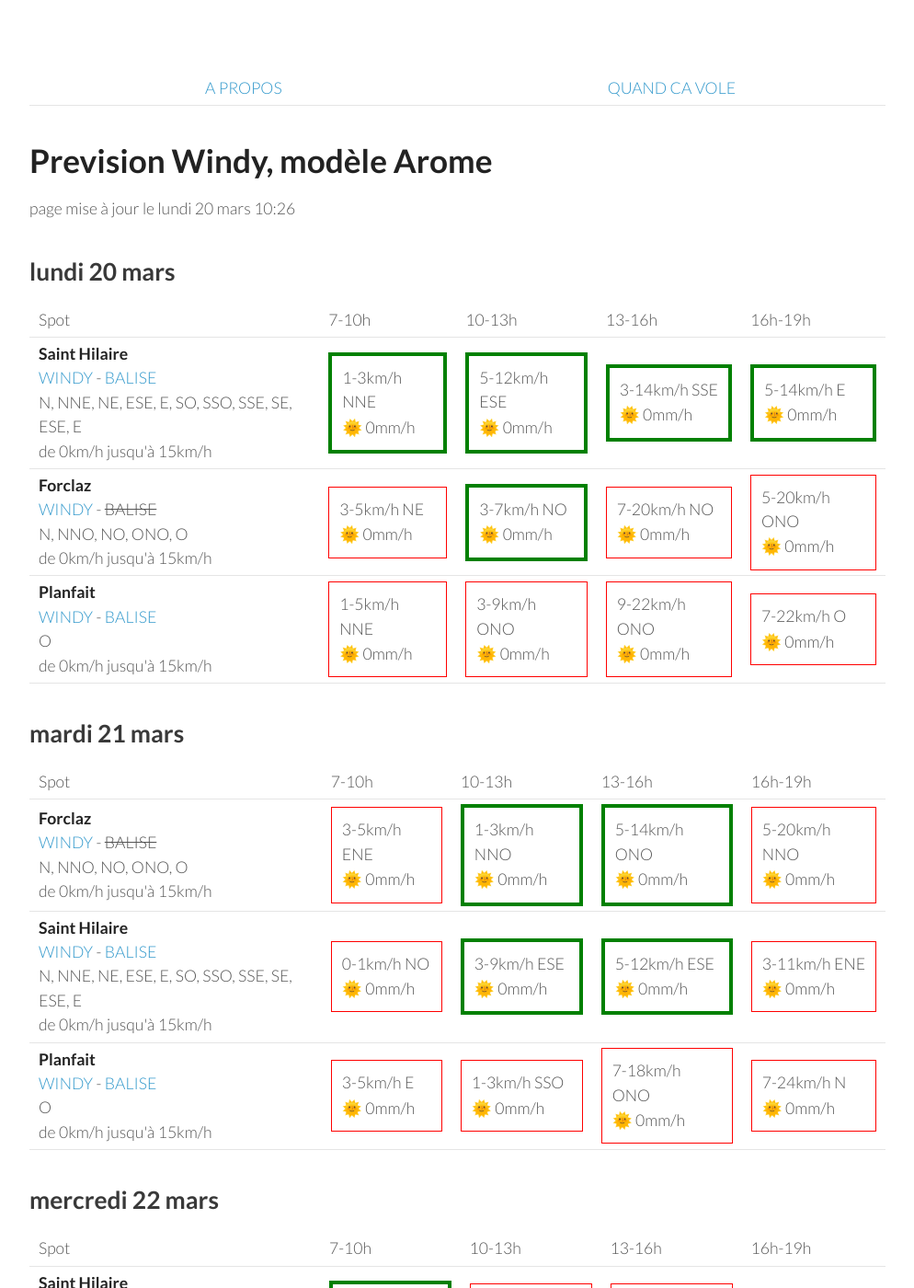
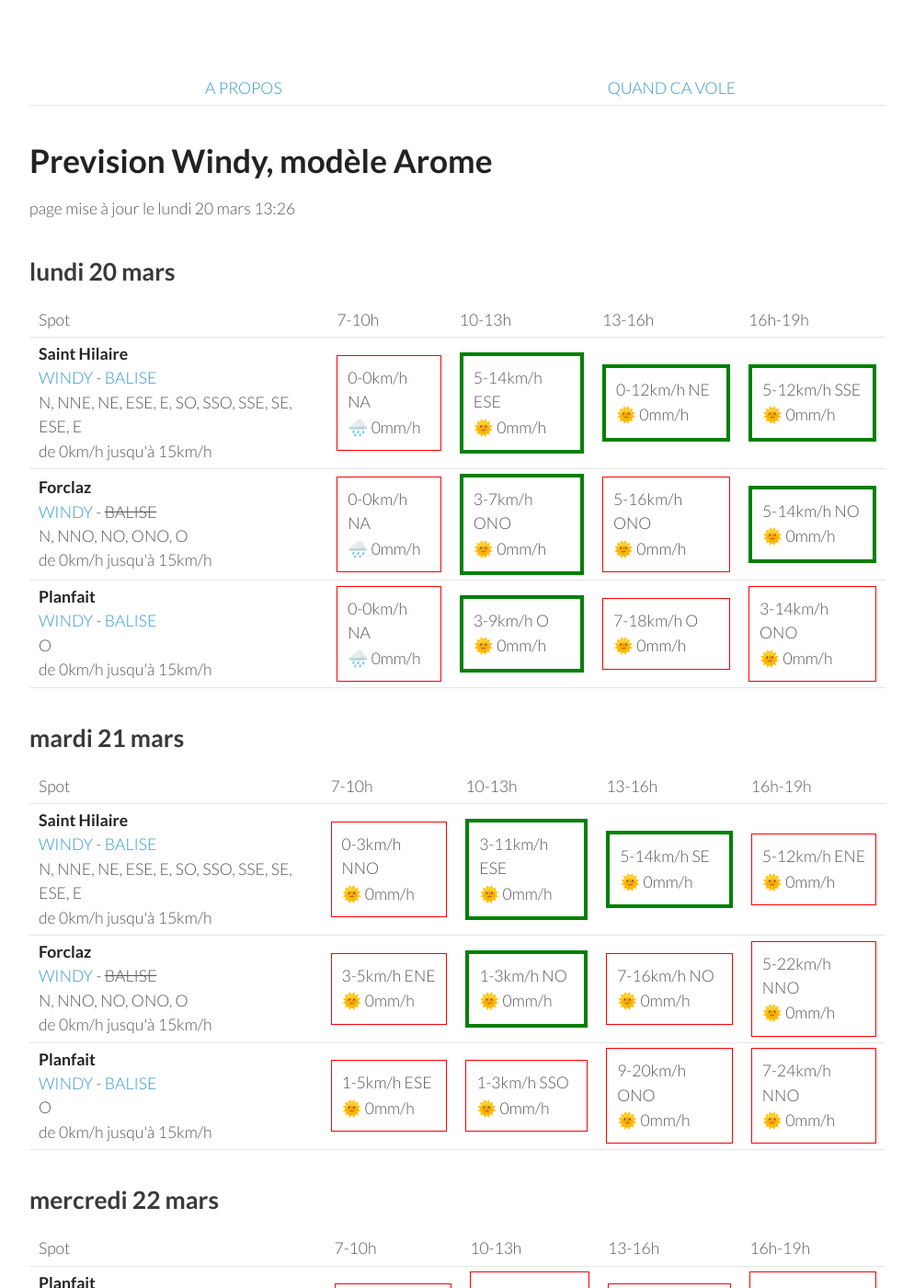
Before and after one commit to parapente-dans-le-nord/parapente-dans-le-nord.github.io, a Jekyll site: the page built from alpes_nord.markdown, in a window 1280 px wide and 1400 px high. Shown: the whole window at 92% size, without its empty margins (26-1020 px from the left). Built offline with Jekyll 4.4.1, drawn with Linux system fonts in a browser that asks for light colours; some of the changed text lies outside the part shown.

Commit message:
update index.markdown

```diff
--- a/alpes_nord.markdown
+++ b/alpes_nord.markdown
@@ -7,7 +7,7 @@ title:  "Tous les spots"
 {: .links}
 
 # Prevision Windy, modèle Arome
-page mise à jour le lundi 20 mars 10:26
+page mise à jour le lundi 20 mars 13:26
 
 ## lundi 20 mars
 
@@ -24,31 +24,28 @@ page mise à jour le lundi 20 mars 10:26
 <tr>
         <td><strong>Saint Hilaire</strong><br><a href="https://windy.com/45.307/5.888?45.087,5.889,9,m:eUFagkX">WINDY</a> - <span class=""><a href="http://www.balisemeteo.com/balise.php?idBalise=61">BALISE</a> </span><br> <span class="vent-favorable">N, NNE, NE, ESE, E, SO, SSO, SSE, SE, ESE, E</span><br><span class="force-vent">de 0km/h jusqu'à 15km/h</span> </td>
 
-            <td><div class="flyable"><p>1-3km/h NNE</p><p>🌞 0mm/h</p></div></td>
-            <td><div class="flyable"><p>5-12km/h ESE</p><p>🌞 0mm/h</p></div></td>
-            <td><div class="flyable"><p>3-14km/h SSE</p><p>🌞 0mm/h</p></div></td>
-            <td><div class="flyable"><p>5-14km/h E</p><p>🌞 0mm/h</p></div></td>
-
+            <td><div class="not-flyable"><p>0-0km/h NA</p><p>🌧️ 0mm/h</p></div></td>
+            <td><div class="flyable"><p>5-14km/h ESE</p><p>🌞 0mm/h</p></div></td>
+            <td><div class="flyable"><p>0-12km/h NE</p><p>🌞 0mm/h</p></div></td>
+            <td><div class="flyable"><p>5-12km/h SSE</p><p>🌞 0mm/h</p></div></td>
 
     </tr>
 <tr>
         <td><strong>Forclaz</strong><br><a href="https://windy.com/45.814/6.247?45.375,6.246,8,m:eVwaglz">WINDY</a> - <span class="no-balise"> BALISE </span><br> <span class="vent-favorable">N, NNO, NO, ONO, O</span><br><span class="force-vent">de 0km/h jusqu'à 15km/h</span> </td>
 
-            <td><div class="not-flyable"><p>3-5km/h NE</p><p>🌞 0mm/h</p></div></td>
-            <td><div class="flyable"><p>3-7km/h NO</p><p>🌞 0mm/h</p></div></td>
-            <td><div class="not-flyable"><p>7-20km/h NO</p><p>🌞 0mm/h</p></div></td>
-            <td><div class="not-flyable"><p>5-20km/h ONO</p><p>🌞 0mm/h</p></div></td>
-
+            <td><div class="not-flyable"><p>0-0km/h NA</p><p>🌧️ 0mm/h</p></div></td>
+            <td><div class="flyable"><p>3-7km/h ONO</p><p>🌞 0mm/h</p></div></td>
+            <td><div class="not-flyable"><p>5-16km/h ONO</p><p>🌞 0mm/h</p></div></td>
+            <td><div class="flyable"><p>5-14km/h NO</p><p>🌞 0mm/h</p></div></td>
 
     </tr>
 <tr>
         <td><strong>Planfait</strong><br><a href="https://windy.com/45.853/6.223?45.415,6.223,8">WINDY</a> - <span class=""><a href="https://www.openwindmap.org/PP496">BALISE</a> </span><br> <span class="vent-favorable">O</span><br><span class="force-vent">de 0km/h jusqu'à 15km/h</span> </td>
 
-            <td><div class="not-flyable"><p>1-5km/h NNE</p><p>🌞 0mm/h</p></div></td>
-            <td><div class="not-flyable"><p>3-9km/h ONO</p><p>🌞 0mm/h</p></div></td>
-            <td><div class="not-flyable"><p>9-22km/h ONO</p><p>🌞 0mm/h</p></div></td>
-            <td><div class="not-flyable"><p>7-22km/h O</p><p>🌞 0mm/h</p></div></td>
-
+            <td><div class="not-flyable"><p>0-0km/h NA</p><p>🌧️ 0mm/h</p></div></td>
+            <td><div class="flyable"><p>3-9km/h O</p><p>🌞 0mm/h</p></div></td>
+            <td><div class="not-flyable"><p>7-18km/h O</p><p>🌞 0mm/h</p></div></td>
+            <td><div class="not-flyable"><p>3-14km/h ONO</p><p>🌞 0mm/h</p></div></td>
 
     </tr>
 
@@ -68,32 +65,32 @@ page mise à jour le lundi 20 mars 10:26
       <td>16h-19h</td>
     </tr>
 <tr>
-        <td><strong>Forclaz</strong><br><a href="https://windy.com/45.814/6.247?45.375,6.246,8,m:eVwaglz">WINDY</a> - <span class="no-balise"> BALISE </span><br> <span class="vent-favorable">N, NNO, NO, ONO, O</span><br><span class="force-vent">de 0km/h jusqu'à 15km/h</span> </td>
+        <td><strong>Saint Hilaire</strong><br><a href="https://windy.com/45.307/5.888?45.087,5.889,9,m:eUFagkX">WINDY</a> - <span class=""><a href="http://www.balisemeteo.com/balise.php?idBalise=61">BALISE</a> </span><br> <span class="vent-favorable">N, NNE, NE, ESE, E, SO, SSO, SSE, SE, ESE, E</span><br><span class="force-vent">de 0km/h jusqu'à 15km/h</span> </td>
 
-            <td><div class="not-flyable"><p>3-5km/h ENE</p><p>🌞 0mm/h</p></div></td>
-            <td><div class="flyable"><p>1-3km/h NNO</p><p>🌞 0mm/h</p></div></td>
-            <td><div class="flyable"><p>5-14km/h ONO</p><p>🌞 0mm/h</p></div></td>
-            <td><div class="not-flyable"><p>5-20km/h NNO</p><p>🌞 0mm/h</p></div></td>
+            <td><div class="not-flyable"><p>0-3km/h NNO</p><p>🌞 0mm/h</p></div></td>
+            <td><div class="flyable"><p>3-11km/h ESE</p><p>🌞 0mm/h</p></div></td>
+            <td><div class="flyable"><p>5-14km/h SE</p><p>🌞 0mm/h</p></div></td>
+            <td><div class="not-flyable"><p>5-12km/h ENE</p><p>🌞 0mm/h</p></div></td>
 
 
     </tr>
 <tr>
-        <td><strong>Saint Hilaire</strong><br><a href="https://windy.com/45.307/5.888?45.087,5.889,9,m:eUFagkX">WINDY</a> - <span class=""><a href="http://www.balisemeteo.com/balise.php?idBalise=61">BALISE</a> </span><br> <span class="vent-favorable">N, NNE, NE, ESE, E, SO, SSO, SSE, SE, ESE, E</span><br><span class="force-vent">de 0km/h jusqu'à 15km/h</span> </td>
+        <td><strong>Forclaz</strong><br><a href="https://windy.com/45.814/6.247?45.375,6.246,8,m:eVwaglz">WINDY</a> - <span class="no-balise"> BALISE </span><br> <span class="vent-favorable">N, NNO, NO, ONO, O</span><br><span class="force-vent">de 0km/h jusqu'à 15km/h</span> </td>
 
-            <td><div class="not-flyable"><p>0-1km/h NO</p><p>🌞 0mm/h</p></div></td>
-            <td><div class="flyable"><p>3-9km/h ESE</p><p>🌞 0mm/h</p></div></td>
-            <td><div class="flyable"><p>5-12km/h ESE</p><p>🌞 0mm/h</p></div></td>
-            <td><div class="not-flyable"><p>3-11km/h ENE</p><p>🌞 0mm/h</p></div></td>
+            <td><div class="not-flyable"><p>3-5km/h ENE</p><p>🌞 0mm/h</p></div></td>
+            <td><div class="flyable"><p>1-3km/h NO</p><p>🌞 0mm/h</p></div></td>
+            <td><div class="not-flyable"><p>7-16km/h NO</p><p>🌞 0mm/h</p></div></td>
+            <td><div class="not-flyable"><p>5-22km/h NNO</p><p>🌞 0mm/h</p></div></td>
 
 
     </tr>
 <tr>
         <td><strong>Planfait</strong><br><a href="https://windy.com/45.853/6.223?45.415,6.223,8">WINDY</a> - <span class=""><a href="https://www.openwindmap.org/PP496">BALISE</a> </span><br> <span class="vent-favorable">O</span><br><span class="force-vent">de 0km/h jusqu'à 15km/h</span> </td>
 
-            <td><div class="not-flyable"><p>3-5km/h E</p><p>🌞 0mm/h</p></div></td>
+            <td><div class="not-flyable"><p>1-5km/h ESE</p><p>🌞 0mm/h</p></div></td>
             <td><div class="not-flyable"><p>1-3km/h SSO</p><p>🌞 0mm/h</p></div></td>
-            <td><div class="not-flyable"><p>7-18km/h ONO</p><p>🌞 0mm/h</p></div></td>
-            <td><div class="not-flyable"><p>7-24km/h N</p><p>🌞 0mm/h</p></div></td>
+            <td><div class="not-flyable"><p>9-20km/h ONO</p><p>🌞 0mm/h</p></div></td>
+            <td><div class="not-flyable"><p>7-24km/h NNO</p><p>🌞 0mm/h</p></div></td>
 
 
     </tr>
@@ -114,16 +111,6 @@ page mise à jour le lundi 20 mars 10:26
       <td>16h-19h</td>
     </tr>
 <tr>
-        <td><strong>Saint Hilaire</strong><br><a href="https://windy.com/45.307/5.888?45.087,5.889,9,m:eUFagkX">WINDY</a> - <span class=""><a href="http://www.balisemeteo.com/balise.php?idBalise=61">BALISE</a> </span><br> <span class="vent-favorable">N, NNE, NE, ESE, E, SO, SSO, SSE, SE, ESE, E</span><br><span class="force-vent">de 0km/h jusqu'à 15km/h</span> </td>
-
-            <td><div class="flyable"><p>1-11km/h ESE</p><p>🌞 0mm/h</p></div></td>
-            <td><div class="not-flyable"><p>3-24km/h OSO</p><p>🌞 0mm/h</p></div></td>
-            <td><div class="not-flyable"><p>5-35km/h OSO</p><p>🌞 0mm/h</p></div></td>
-            <td><div class="not-flyable"><p>5-35km/h O</p><p>🌞 0mm/h</p></div></td>
-
-
-    </tr>
-<tr>
         <td><strong>Planfait</strong><br><a href="https://windy.com/45.853/6.223?45.415,6.223,8">WINDY</a> - <span class=""><a href="https://www.openwindmap.org/PP496">BALISE</a> </span><br> <span class="vent-favorable">O</span><br><span class="force-vent">de 0km/h jusqu'à 15km/h</span> </td>
 
             <td><div class="not-flyable"><p>3-20km/h E</p><p>🌞 0mm/h</p></div></td>
@@ -140,6 +127,16 @@ page mise à jour le lundi 20 mars 10:26
             <td><div class="not-flyable"><p>3-24km/h S</p><p>🌞 0mm/h</p></div></td>
             <td><div class="not-flyable"><p>3-22km/h O</p><p>🌞 0mm/h</p></div></td>
             <td><div class="not-flyable"><p>5-27km/h ONO</p><p>🌞 0mm/h</p></div></td>
+
+
+    </tr>
+<tr>
+        <td><strong>Saint Hilaire</strong><br><a href="https://windy.com/45.307/5.888?45.087,5.889,9,m:eUFagkX">WINDY</a> - <span class=""><a href="http://www.balisemeteo.com/balise.php?idBalise=61">BALISE</a> </span><br> <span class="vent-favorable">N, NNE, NE, ESE, E, SO, SSO, SSE, SE, ESE, E</span><br><span class="force-vent">de 0km/h jusqu'à 15km/h</span> </td>
+
+            <td><div class="not-flyable"><p>1-16km/h ESE</p><p>🌞 0mm/h</p></div></td>
+            <td><div class="not-flyable"><p>3-22km/h O</p><p>🌞 0mm/h</p></div></td>
+            <td><div class="not-flyable"><p>5-29km/h OSO</p><p>🌞 0mm/h</p></div></td>
+            <td><div class="not-flyable"><p>5-33km/h OSO</p><p>🌞 0mm/h</p></div></td>
 
 
     </tr>
@@ -182,10 +179,10 @@ page mise à jour le lundi 20 mars 10:26
 <tr>
         <td><strong>Saint Hilaire</strong><br><a href="https://windy.com/45.307/5.888?45.087,5.889,9,m:eUFagkX">WINDY</a> - <span class=""><a href="http://www.balisemeteo.com/balise.php?idBalise=61">BALISE</a> </span><br> <span class="vent-favorable">N, NNE, NE, ESE, E, SO, SSO, SSE, SE, ESE, E</span><br><span class="force-vent">de 0km/h jusqu'à 15km/h</span> </td>
 
-            <td><div class="not-flyable"><p>3-37km/h S</p><p>🌞 0mm/h</p></div></td>
-            <td><div class="not-flyable"><p>1-37km/h SSE</p><p>🌞 0mm/h</p></div></td>
-            <td><div class="not-flyable"><p>9-51km/h SO</p><p>🌞 0mm/h</p></div></td>
-            <td><div class="not-flyable"><p>5-51km/h OSO</p><p>🌞 0mm/h</p></div></td>
+            <td><div class="not-flyable"><p>5-37km/h S</p><p>🌞 0mm/h</p></div></td>
+            <td><div class="not-flyable"><p>5-38km/h SSO</p><p>🌞 0mm/h</p></div></td>
+            <td><div class="not-flyable"><p>7-50km/h SSO</p><p>🌞 0mm/h</p></div></td>
+            <td><div class="not-flyable"><p>9-55km/h SO</p><p>🌞 0mm/h</p></div></td>
 
 
     </tr>
@@ -216,22 +213,22 @@ page mise à jour le lundi 20 mars 10:26
 
     </tr>
 <tr>
+        <td><strong>Saint Hilaire</strong><br><a href="https://windy.com/45.307/5.888?45.087,5.889,9,m:eUFagkX">WINDY</a> - <span class=""><a href="http://www.balisemeteo.com/balise.php?idBalise=61">BALISE</a> </span><br> <span class="vent-favorable">N, NNE, NE, ESE, E, SO, SSO, SSE, SE, ESE, E</span><br><span class="force-vent">de 0km/h jusqu'à 15km/h</span> </td>
+
+            <td><div class="not-flyable"><p>7-57km/h S</p><p>🌞 0mm/h</p></div></td>
+            <td><div class="not-flyable"><p>5-59km/h S</p><p>🌧 1mm/h</p></div></td>
+            <td><div class="not-flyable"><p>3-50km/h OSO</p><p>🌧 1.4mm/h</p></div></td>
+            <td><div class="not-flyable"><p>5-40km/h SE</p><p>🌧 7mm/h</p></div></td>
+
+
+    </tr>
+<tr>
         <td><strong>Forclaz</strong><br><a href="https://windy.com/45.814/6.247?45.375,6.246,8,m:eVwaglz">WINDY</a> - <span class="no-balise"> BALISE </span><br> <span class="vent-favorable">N, NNO, NO, ONO, O</span><br><span class="force-vent">de 0km/h jusqu'à 15km/h</span> </td>
 
             <td><div class="not-flyable"><p>1-40km/h ESE</p><p>🌧 0.2mm/h</p></div></td>
             <td><div class="not-flyable"><p>5-44km/h E</p><p>🌧 5mm/h</p></div></td>
             <td><div class="not-flyable"><p>7-33km/h E</p><p>🌧 6mm/h</p></div></td>
             <td><div class="not-flyable"><p>5-35km/h SE</p><p>🌧 3.5mm/h</p></div></td>
-
-
-    </tr>
-<tr>
-        <td><strong>Saint Hilaire</strong><br><a href="https://windy.com/45.307/5.888?45.087,5.889,9,m:eUFagkX">WINDY</a> - <span class=""><a href="http://www.balisemeteo.com/balise.php?idBalise=61">BALISE</a> </span><br> <span class="vent-favorable">N, NNE, NE, ESE, E, SO, SSO, SSE, SE, ESE, E</span><br><span class="force-vent">de 0km/h jusqu'à 15km/h</span> </td>
-
-            <td><div class="not-flyable"><p>5-61km/h SSO</p><p>🌧 0.2mm/h</p></div></td>
-            <td><div class="not-flyable"><p>7-64km/h S</p><p>🌧 1.6mm/h</p></div></td>
-            <td><div class="not-flyable"><p>7-64km/h S</p><p>🌧 2.4mm/h</p></div></td>
-            <td><div class="not-flyable"><p>3-55km/h SO</p><p>🌧 1mm/h</p></div></td>
 
 
     </tr>
@@ -271,6 +268,16 @@ page mise à jour le lundi 20 mars 10:26
 
 
     </tr>
+<tr>
+        <td><strong>Saint Hilaire</strong><br><a href="https://windy.com/45.307/5.888?45.087,5.889,9,m:eUFagkX">WINDY</a> - <span class=""><a href="http://www.balisemeteo.com/balise.php?idBalise=61">BALISE</a> </span><br> <span class="vent-favorable">N, NNE, NE, ESE, E, SO, SSO, SSE, SE, ESE, E</span><br><span class="force-vent">de 0km/h jusqu'à 15km/h</span> </td>
+
+            <td><div class="not-flyable"><p>1-22km/h ENE</p><p>🌧 0.2mm/h</p></div></td>
+            <td><div class="not-flyable"><p>3-25km/h NO</p><p>🌞 0mm/h</p></div></td>
+            <td><div class="not-flyable"><p>7-35km/h ONO</p><p>🌞 0mm/h</p></div></td>
+            <td><div class="not-flyable"><p>7-35km/h O</p><p>🌞 0mm/h</p></div></td>
+
+
+    </tr>
 
 </tbody>
 </table>
```
